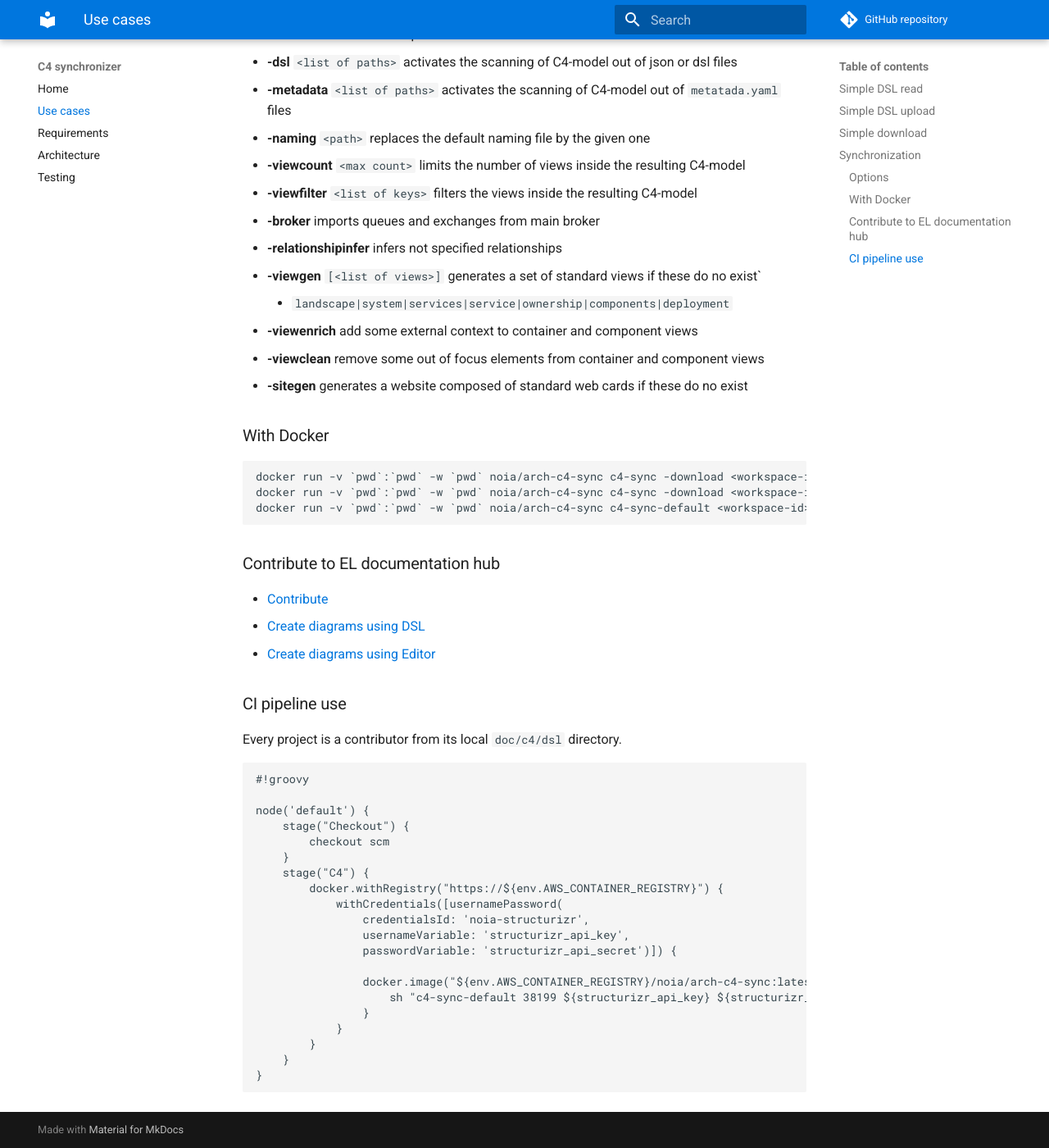
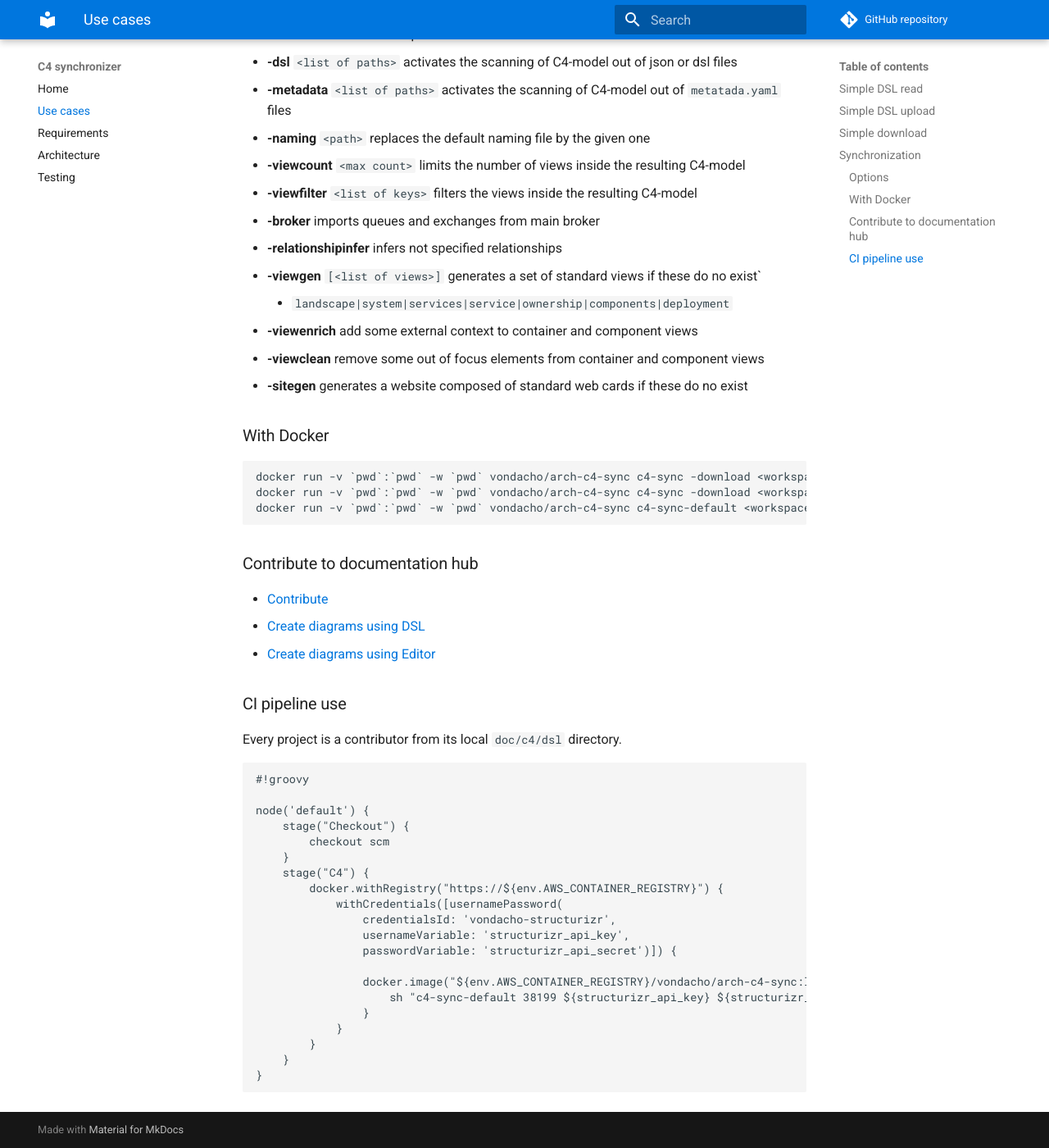
Before and after one commit to vondacho/arch-c4-sync, an MkDocs documentation site: the page built from doc/usecases.md, in a window 1280 px wide and 1400 px high, scrolled down 1632 px. Shown: the whole window at 82% size. Built offline with MkDocs 1.6.1 and Material for MkDocs 9.7.7, drawn with Linux system fonts in a browser that asks for light colours; comment, search, counter and statistics services are not loaded; some of the changed text lies outside the part shown.

Commit message:
reviewed doc

````diff
--- a/doc/usecases.md
+++ b/doc/usecases.md
@@ -58,12 +58,12 @@ To synchronize a remote C4-model hosted in a Structurizr cloud account with a lo
 ### With Docker
 
 ```
-docker run -v `pwd`:`pwd` -w `pwd` noia/arch-c4-sync c4-sync -download <workspace-id> <api-key> <api-secret> -print
-docker run -v `pwd`:`pwd` -w `pwd` noia/arch-c4-sync c4-sync -download <workspace-id> <api-key> <api-secret> -dsl doc/c4/dsl -metadata metadata.yaml -broker -relationshipinfer -viewgen service -viewenrich -viewclean -upload
-docker run -v `pwd`:`pwd` -w `pwd` noia/arch-c4-sync c4-sync-default <workspace-id> <api-key> <api-secret>
+docker run -v `pwd`:`pwd` -w `pwd` vondacho/arch-c4-sync c4-sync -download <workspace-id> <api-key> <api-secret> -print
+docker run -v `pwd`:`pwd` -w `pwd` vondacho/arch-c4-sync c4-sync -download <workspace-id> <api-key> <api-secret> -dsl doc/c4/dsl -metadata metadata.yaml -broker -relationshipinfer -viewgen service -viewenrich -viewclean -upload
+docker run -v `pwd`:`pwd` -w `pwd` vondacho/arch-c4-sync c4-sync-default <workspace-id> <api-key> <api-secret>
 ```
 
-### Contribute to EL documentation hub
+### Contribute to documentation hub
 
 - [Contribute](https://www.structurizr.com/share/38199/diagrams#c4-contribute)
 - [Create diagrams using DSL](https://www.structurizr.com/share/38199/diagrams#c4-create-with-dsl)
@@ -83,11 +83,11 @@ node('default') {
     stage("C4") {
         docker.withRegistry("https://${env.AWS_CONTAINER_REGISTRY}") {
             withCredentials([usernamePassword(
-                credentialsId: 'noia-structurizr',
+                credentialsId: 'vondacho-structurizr',
                 usernameVariable: 'structurizr_api_key',
                 passwordVariable: 'structurizr_api_secret')]) {
 
-                docker.image("${env.AWS_CONTAINER_REGISTRY}/noia/arch-c4-sync:latest").inside {
+                docker.image("${env.AWS_CONTAINER_REGISTRY}/vondacho/arch-c4-sync:latest").inside {
                     sh "c4-sync-default 38199 ${structurizr_api_key} ${structurizr_api_secret}"
                 }
             }
````
Also changed, not shown: other parts of doc/usecases.md (+3 -3 lines), doc/architecture.md (+1 -1 lines).
